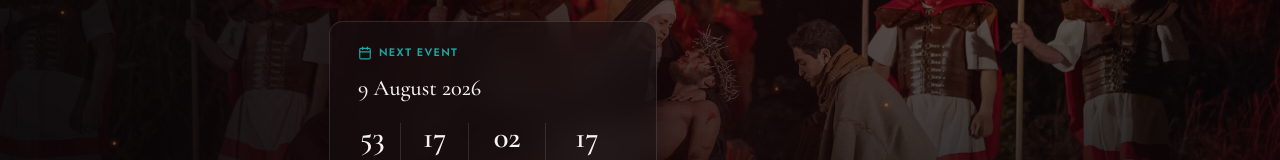
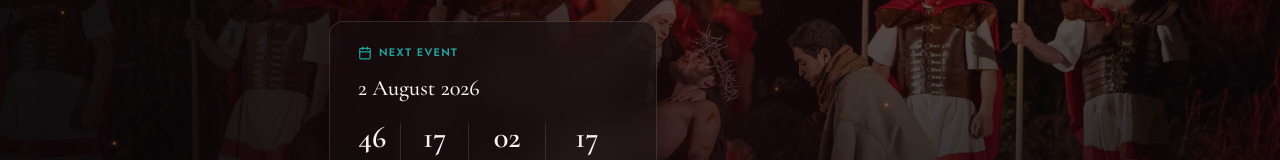
Before and after one commit to al3xf3r/a-passioni, a Next.js app: page /en in a window 1280 px wide. Shown: the part 553-713 px from the top of the page. Built offline with nearby package versions, Linux system fonts and the light colour scheme.

Commit message:
friopage9

```diff
--- a/src/components/HeroCarousel.tsx
+++ b/src/components/HeroCarousel.tsx
@@ -5,7 +5,7 @@ import Image from "next/image";
 import Link from "next/link";
 import { ArrowRight, Camera, Calendar } from "lucide-react";
 
-const TARGET = new Date("August 9, 2026 17:00:00");
+const TARGET = new Date("August 2, 2026 17:00:00");
 
 function getTimeLeft() {
   const diff = TARGET.getTime() - Date.now();
@@ -102,7 +102,7 @@ export default function HeroCarousel() {
                 <Calendar size={14} />
                 Prossimo evento
               </div>
-              <div className="passione-countdown-date">9 Agosto 2026</div>
+              <div className="passione-countdown-date">2 Agosto 2026</div>
               <div className="passione-countdown-grid">
                 {([
                   { value: time.days, label: "Giorni" },
--- a/src/components/en/HeroCarouselEN.tsx
+++ b/src/components/en/HeroCarouselEN.tsx
@@ -5,7 +5,7 @@ import Image from "next/image";
 import Link from "next/link";
 import { ArrowRight, Camera, Calendar } from "lucide-react";
 
-const TARGET = new Date("August 9, 2026 17:00:00");
+const TARGET = new Date("August 2, 2026 17:00:00");
 
 function getTimeLeft() {
   const diff = TARGET.getTime() - Date.now();
@@ -102,7 +102,7 @@ export default function HeroCarouselEN() {
                 <Calendar size={14} />
                 Next event
               </div>
-              <div className="passione-countdown-date">9 August 2026</div>
+              <div className="passione-countdown-date">2 August 2026</div>
               <div className="passione-countdown-grid">
                 {([
                   { value: time.days, label: "Days" },
```
